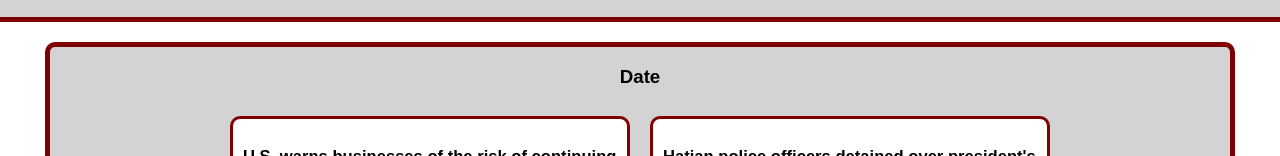
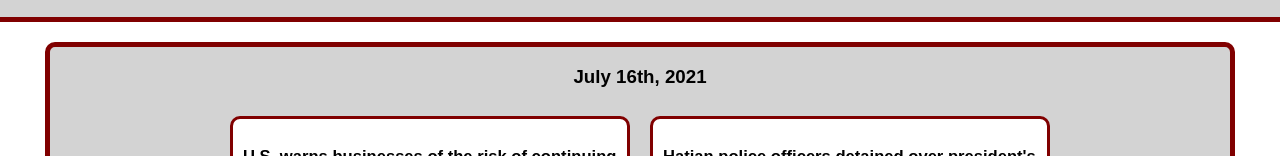
Before and after one commit to luke2630/JournalPrototypev2, a plain HTML site: page index.html in a window 1280 px wide. Shown: the part 157-313 px from the top of the page. Drawn offline with Linux system fonts and the light colour scheme.

Commit message:
Update index.html

```diff
--- a/index.html
+++ b/index.html
@@ -35,7 +35,7 @@
       </div>
 
       <div class="bigDaddyBlock">
-        <h3 class="center">Date</h3>
+        <h3 class="center">July 16th, 2021</h3>
         <div class="flexContainer">
             <div class="flexContBox">
                 <h5>U.S. warns businesses of the risk of continuing to operate in Hong Kong as Beijing begins to crack down</h5>
```
